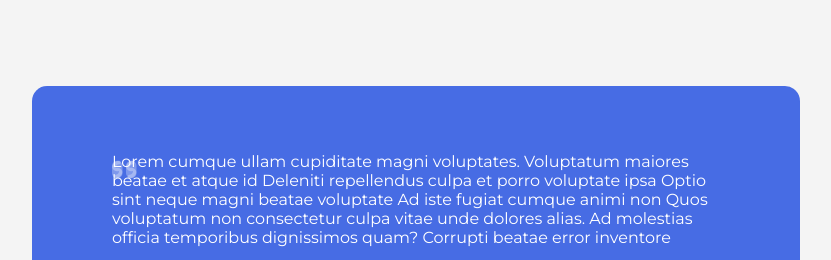
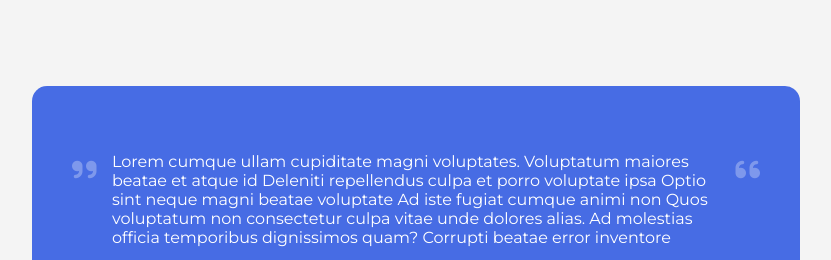
Before and after one commit to eemansayed/testimonial-box-switcher, a plain HTML site: page index.html in a window 1280 px wide. Shown: the top 260 px of the page, without its empty margins (224-1055 px from the left). Drawn offline with Linux system fonts and the light colour scheme; grey boxes are pictures that could not be loaded.

Commit message:
add styles to class fa-quote

```diff
--- a/style.css
+++ b/style.css
@@ -33,3 +33,11 @@ body {
   position: absolute;
   top: 70px;
 }
+
+.fa-quote-right {
+  left: 40px;
+}
+
+.fa-quote-left {
+  right: 40px;
+}
```
